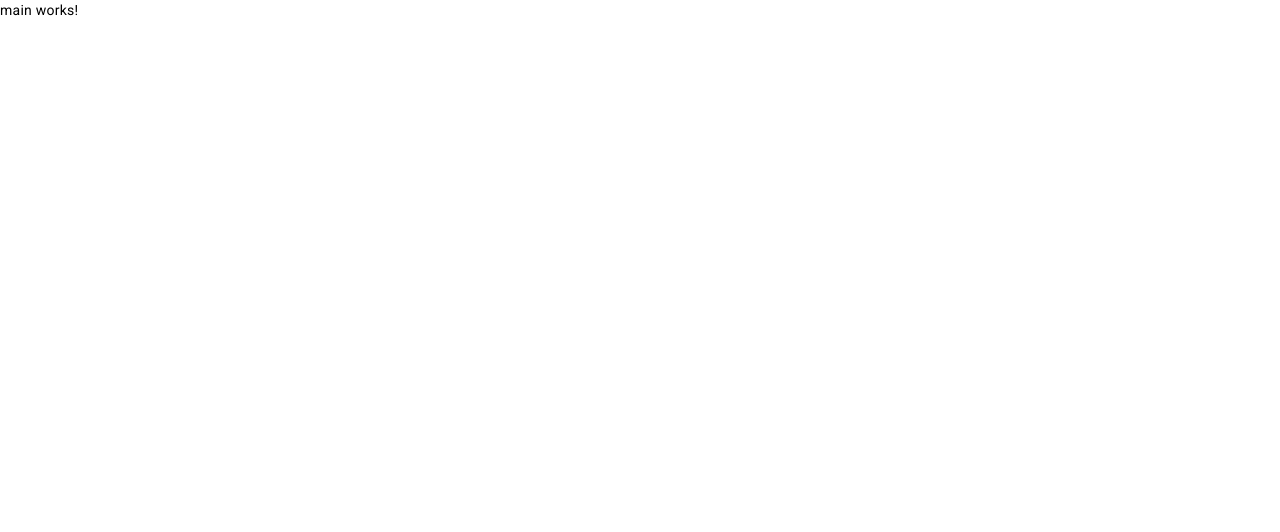
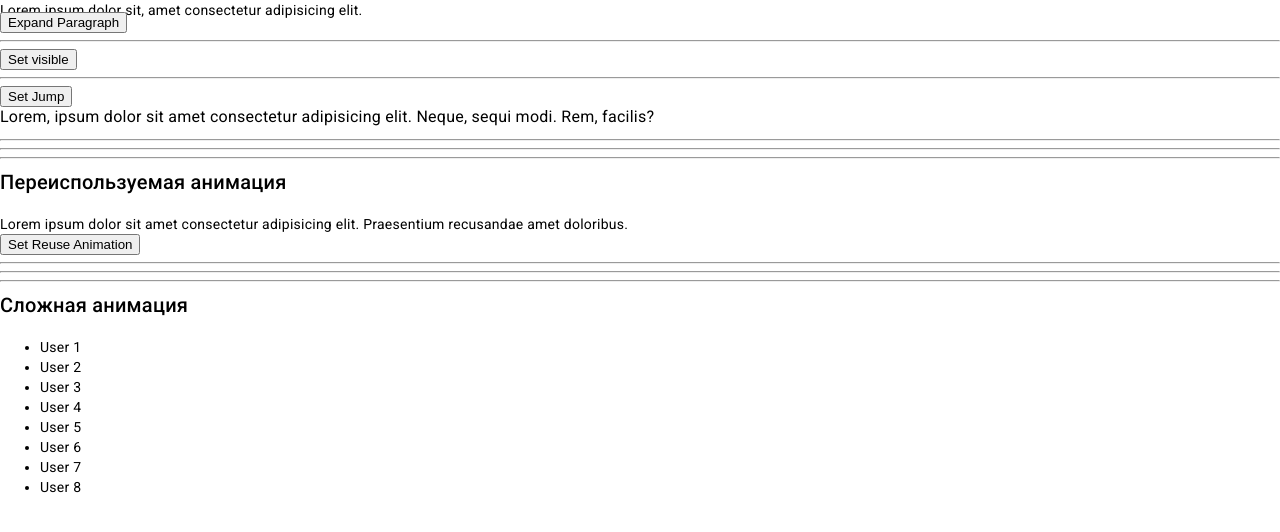
Before and after one commit to SergeiKuznetsov9/AngularStudy, an Angular app: page / in a window 1280 px wide. Shown: the top 532 px of the page. Built offline with nearby package versions, Linux system fonts and the light colour scheme.

Commit message:
ADD: animation examples

```diff
--- /dev/null
+++ b/src/app/animations/animation.ts
@@ -0,0 +1,15 @@
+import { animate, animation, style } from "@angular/animations";
+
+export const reusableAnimation = animation([
+  style({
+
+    /*
+      В двойных фигурных скобках описаны параметры, передаваемые анимации при ее вызове
+      через useAnimation(). Также допустимо использование константных значений.
+    */
+    backgroundColor: '{{ backgroundColor }}',
+    fontSize: '{{ fontSize }}',
+    width: '{{ width }}',
+  }),
+  animate('{{ time }}'),
+])
--- a/src/app/app.module.ts
+++ b/src/app/app.module.ts
@@ -5,11 +5,13 @@ import { AppRoutingModule } from './app-routing.module';
 import { AppComponent } from './app.component';
 import { BrowserAnimationsModule } from '@angular/platform-browser/animations';
 import { MainComponent } from './components/main/main.component';
+import { ComplexAnimationComponent } from './components/complex-animation/complex-animation.component';
 
 @NgModule({
   declarations: [
     AppComponent,
-    MainComponent
+    MainComponent,
+    ComplexAnimationComponent
   ],
   imports: [
     BrowserModule,
--- /dev/null
+++ b/src/app/components/complex-animation/complex-animation.component.html
@@ -0,0 +1,10 @@
+<ul class="users" @appearingItems>
+  <li>User 1</li>
+  <li>User 2</li>
+  <li>User 3</li>
+  <li>User 4</li>
+  <li>User 5</li>
+  <li>User 6</li>
+  <li>User 7</li>
+  <li>User 8</li>
+</ul>
--- /dev/null
+++ b/src/app/components/complex-animation/complex-animation.component.ts
@@ -0,0 +1,41 @@
+import { animate, query, stagger, style, transition, trigger } from '@angular/animations';
+import { Component } from '@angular/core';
+
+@Component({
+  selector: 'app-complex-animation',
+  templateUrl: './complex-animation.component.html',
+  styleUrls: ['./complex-animation.component.scss'],
+  animations: [
+
+/*
+    Здесь :enter - это краткая запись вот этого: void => *
+    Вот это * => void можно записать так: :leave
+*/
+
+/*
+    Здесь определена анимация appearingItems. Такой код говорит следующее:
+*/
+
+
+    trigger('appearingItems', [
+      transition(':enter', [
+        query('ul.users li', [
+          style({
+            opacity: 0,
+            transform: 'translateY(-100px)',
+          }),
+          stagger(-50, [
+            animate(
+              '300ms',
+              style({ opacity: 1, transform: 'none' })
+            ),
+          ]),
+        ]),
+      ]),
+    ]),
+  ]
+
+})
+export class ComplexAnimationComponent {
+
+}
--- a/src/app/components/main/main.component.html
+++ b/src/app/components/main/main.component.html
@@ -1 +1,39 @@
-<p>main works!</p>
+<!--
+  В представлении активация анимации контролируется специальным атрибутом (имя триггера
+  с префиксом @, заключенное в квадратные скобки). В качестве значения атрибуту передается
+  название одного из определенных для анимации состояний. Angular animation срабатывает,
+  если описана пара состояний "было" => "стало"
+-->
+<p class="block-with-text" [@expandedParagraph]="state">
+  Lorem ipsum dolor sit, amet consectetur adipisicing elit.
+</p>
+<button (click)="expand()">Expand Paragraph</button>
+<hr/>
+<button (click)="isVisible = !isVisible">Set visible</button>
+<p class="block-with-opacity" @displayingAnything *ngIf="isVisible"></p>
+<hr/>
+<button (click)="fontExpand()">Set Jump</button>
+<!--
+  Для полного контроля Angular анимации у триггера предусмотрено два события start() и
+  done(), которые срабатывают при старте и окончании анимации соответственно.
+-->
+<p
+  [@displayingWithEasing]="stateForFontJumping"
+  (@displayingWithEasing.start)="animateStart($event)"
+  (@displayingWithEasing.done)="animateDone($event)"
+>
+  Lorem, ipsum dolor sit amet consectetur adipisicing elit. Neque, sequi modi. Rem, facilis?
+</p>
+<hr/>
+<hr/>
+<hr/>
+<h2>Переиспользуемая анимация</h2>
+<div [@reusableAnimation]="stateForReusableAnimation">
+  Lorem ipsum dolor sit amet consectetur adipisicing elit. Praesentium recusandae amet doloribus.
+</div>
+<button (click)="startReusableAnimation()">Set Reuse Animation</button>
+<hr/>
+<hr/>
+<hr/>
+<h2>Сложная анимация</h2>
+<app-complex-animation></app-complex-animation>
--- a/src/app/components/main/main.component.scss
+++ b/src/app/components/main/main.component.scss
@@ -0,0 +1,9 @@
+.block-with-text {
+  height: 200px;
+  background-color: bisque;
+}
+
+.block-with-opacity {
+  height: 100px;
+  background-color: aquamarine;
+}
--- a/src/app/components/main/main.component.ts
+++ b/src/app/components/main/main.component.ts
@@ -1,10 +1,154 @@
+import {
+  animate,
+  keyframes,
+  state,
+  style,
+  transition,
+  trigger,
+  AnimationEvent,
+  useAnimation
+} from '@angular/animations';
 import { Component } from '@angular/core';
+import { reusableAnimation } from 'src/app/animations/animation';
 
 @Component({
   selector: 'app-main',
   templateUrl: './main.component.html',
-  styleUrls: ['./main.component.scss']
+  styleUrls: ['./main.component.scss'],
+  animations: [
+    /*
+      Функциея trigger() принимает два аргумента - имя анимации и массив с определением
+      состояний и описанием их смены.
+    */
+    trigger('expandedParagraph', [
+    /*
+      Состояние описывается функцией state(). В качестве параметров ей передаются название
+      состояния и набор CSS-стилей, задаваемых функцией style().
+    */
+
+    /*
+      Вместо * можно поставить любую величину и анимация будет происходить по ней. Если оставить
+      *, то величина будет определена из CSS
+    */
+      state('initial', style({ height: 0 })),
+      state('expanded', style({ height: '*' })),
+    /*
+      Для указания всех состояний используйте *. Например, если анимация должна срабатывать
+      при переходе с initial на любое другое состояние, то это указывается так:
+      'initial <=> *'
+
+      Анимирование смены всех состояний:
+      transition('* => *', animate('0.3s'))
+    */
+
+    /*
+      Функция transition() является аналогом одноименного CSS-свойства и описывает при смене с какого
+      на какое состояние должна срабатывать анимация. Первый параметр - строка с указанием изменяемых
+      состояний, второй - параметры и (или) стили анимации, указываемые функциями animate() или style().
+
+      <=> - краткая запись указания, что анимация должна отработать в обе стороны
+    */
+      transition('initial <=> expanded', animate('1s')),
+    ]),
+
+    /*
+      Еще имеется особое состояние void. Оно используется для обозначения элементов, которых еще
+      нет в представлении. Частое использование void - анимированное появление/исчезновение элемента
+      совместно с *ngIf.
+    */
+
+    trigger('displayingAnything', [
+      transition('void => *', [
+        style({opacity: 0}),
+        animate('1.2s', style({opacity: 1})),
+      ]),
+      transition('* => void', [
+
+        /*
+          Функция animate() принимает строку с тремя параметрами:
+          длительность анимации;
+          время задержки перед стартом анимации;
+          easing.
+        */
+        animate('1.2s', style({opacity: 0})),
+      ])
+
+    ]),
+
+    /*
+      Для определения Angular animation, которая в процессе смены состояний должна применять
+      промежуточные стили, используется функция keyframes(), принимающая массив промежуточных
+      стилей, определенных с помощью style().
+    */
+
+    trigger('displayingWithEasing', [
+      state('initial', style({ fontSize: '16px' })),
+      state('expanded', style({ fontSize: '48px' })),
+      transition('initial <=> expanded', animate('2s', keyframes([
+        style({fontSize: '16px', offset: 0}),
+        style({fontSize: '24px', offset: .2}),
+        style({fontSize: '36px', offset: .4}),
+        style({fontSize: '44px', offset: .6}),
+        style({fontSize: '14px', offset: .9}),
+        style({fontSize: '48px', offset: 1}),
+      ]))),
+    ]),
+
+
+
+
+    /*
+      Пример использования сторонней анимации
+    */
+
+      trigger('reusableAnimation', [
+
+    /*
+      Функция useAnimation() принимает два параметра: первый - анимация, определенная для
+      переиспользования, второй - объект, в свойстве params которого указываются значения параметров.
+    */
+        transition('initial => expanded', useAnimation(reusableAnimation, {
+            params: {
+                backgroundColor: 'red',
+                fontSize: '16px',
+                time: '1s',
+                width: '100%'
+            }
+        }))
+    ])
+
+  ],
 })
 export class MainComponent {
+  isExpanded: boolean = false;
+  state: string = 'initial';
+  isVisible: boolean = false;
 
+  isFontExpanded: boolean = false;
+  stateForFontJumping: string = 'initial';
+
+  isReusableAnimationStart: boolean = false;
+  stateForReusableAnimation: string = 'initial';
+
+  expand() {
+    this.isExpanded = !this.isExpanded;
+    this.state = this.isExpanded ? 'expanded' : 'initial';
+  }
+
+  fontExpand() {
+    this.isFontExpanded = !this.isFontExpanded;
+    this.stateForFontJumping = this.isFontExpanded ? 'expanded' : 'initial';
+  }
+
+  animateStart(event: AnimationEvent) {
+    console.log('animate started', event)
+  }
+  animateDone(event: AnimationEvent) {
+    console.log('animate done', event)
+  }
+
+  startReusableAnimation() {
+    this.isReusableAnimationStart = !this.isReusableAnimationStart;
+    this.stateForReusableAnimation = this.isReusableAnimationStart ? 'expanded' : 'initial';
+  }
 }
```
Also changed, not shown: src/app/components/complex-animation/complex-animation.component.scss (added).
